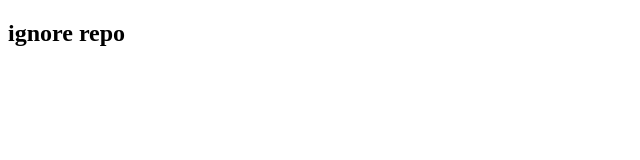
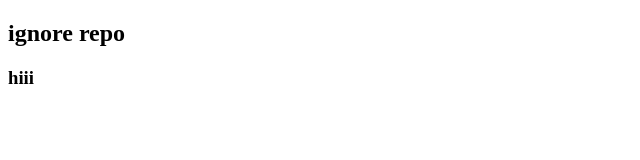
Before and after one commit to nehal5381/Git-Ignore, a plain HTML site: page index.html in a window 1280 px wide. Shown: the full height of the page, 0-640 px from the left. Drawn offline with Linux system fonts and the light colour scheme.

Commit message:
git ignore file done

```diff
--- a/index.html
+++ b/index.html
@@ -7,5 +7,6 @@
 </head>
 <body>
     <h2>ignore repo</h2>
+    <h3>hiii</h3>
 </body>
 </html>
```
Also changed, not shown: 1 other file.
